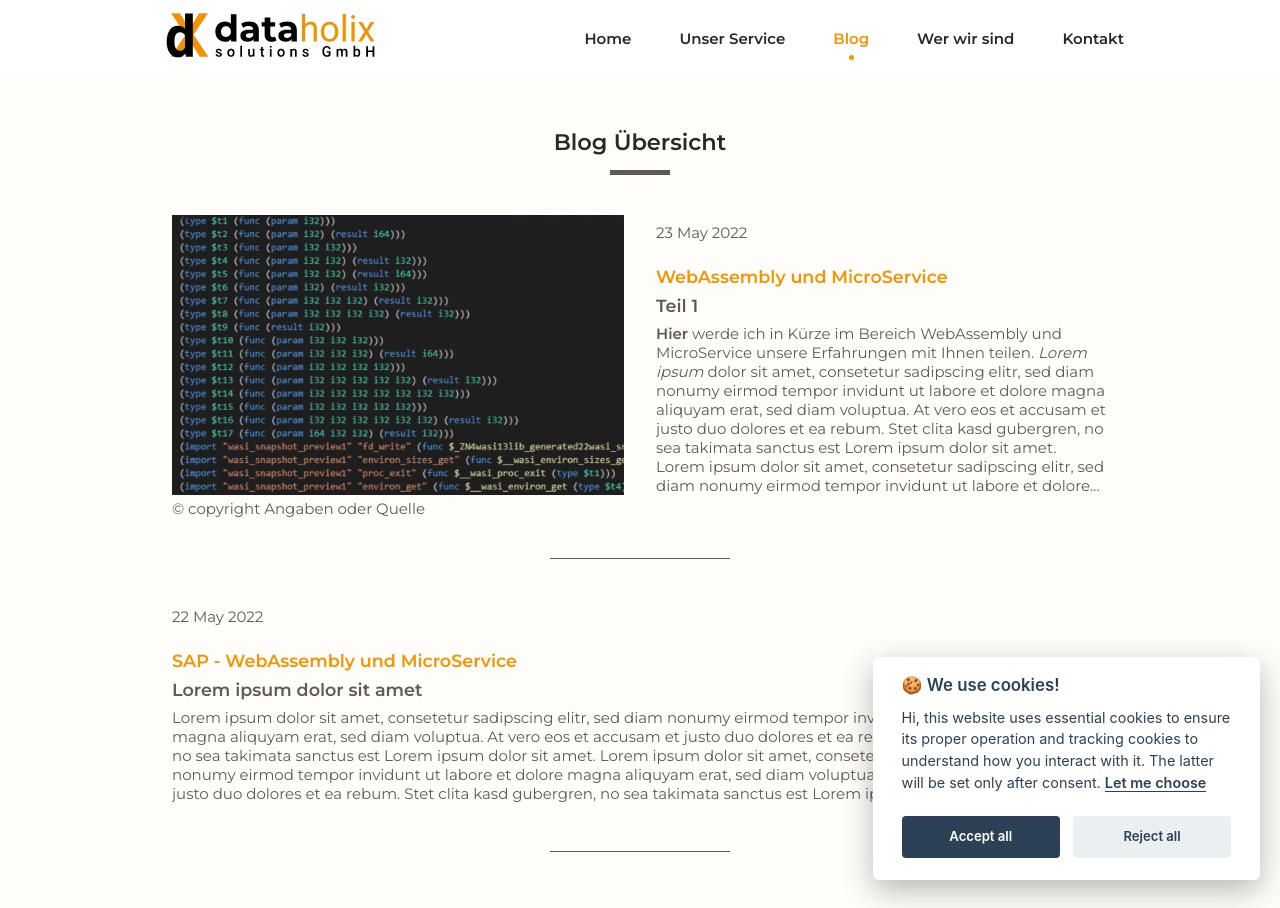
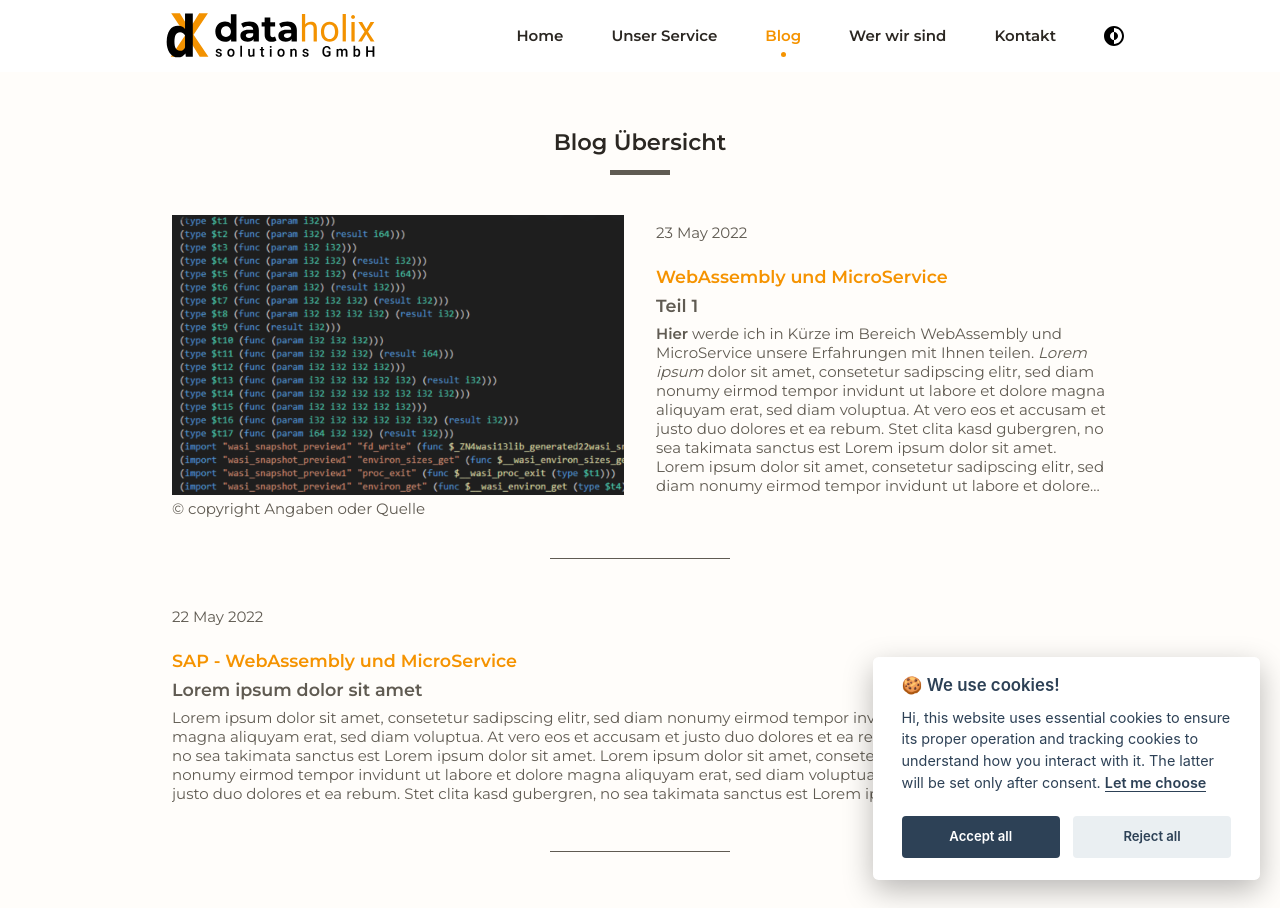
Before and after one commit to dataholix-melih-omay/dataholix-www, a Jekyll site: the page built from blogs.html, in a window 1280 px wide. Built offline with Jekyll 4.4.1, drawn with Linux system fonts in a browser that asks for light colours.

Commit message:
[Bugfix] - Header and Static <no_ticket> Entfernung der der header-static.html aus dem code Anpassung der active css im single oder block modus Pfade der svgs angepasst

```diff
--- a/_includes/header-static.html
+++ b/_includes/header-static.html
@@ -1,17 +1,17 @@
 <header class="header" id="header-static">
     <nav class="nav container">
         <picture>
-            <source srcset="{{"/assets/images/navigation/data_holix_log_dark-new.svg" | | prepend: site.baseurl}}" media="(prefers-color-scheme: dark)">
-            <img src="{{"/assets/images/navigation/data_holix_log_light-new.svg" | | prepend: site.baseurl}}" alt="Dataholix Logo" class="nav__img">
+            <source srcset="{{"/assets/images/navigation/data_holix_log_dark-new.svg" | prepend: site.baseurl}}" media="(prefers-color-scheme: dark)">
+            <img src="{{"/assets/images/navigation/data_holix_log_light-new.svg" | prepend: site.baseurl}}" alt="Dataholix Logo" class="nav__img">
         </picture>
 
         <div class="nav__menu" id="nav-menu">
             <ul class="nav__list">
                 <li class="nav__item">
-                    <a href="{{"/" | | prepend: site.baseurl}}" class="nav__link">
+                    <a href="{{"/" | prepend: site.baseurl}}" class="nav__link">
                         <picture>
-                            <source srcset="{{"/assets/images/navigation/home-white.svg" | | prepend: site.baseurl}}" media="(prefers-color-scheme: dark)">
-                            <img src="{{"/assets/images/navigation/home.svg" | | prepend: site.baseurl}}" alt="Menu Home" class="nav__icon nav__icon-active">
+                            <source srcset="{{"/assets/images/navigation/home-white.svg" | prepend: site.baseurl}}" media="(prefers-color-scheme: dark)">
+                            <img src="{{"/assets/images/navigation/home.svg" | prepend: site.baseurl}}" alt="Menu Home" class="nav__icon nav__icon-active">
                         </picture>
                         <span class="nav__name">Home</span>
                     </a>
@@ -20,8 +20,8 @@
                 <li class="nav__item">
                     <a href="{{"/#skills" | prepend: site.baseurl}}" class="nav__link">
                         <picture>
-                            <source srcset="{{"/assets/images/navigation/service-01-white.svg" | | prepend: site.baseurl}}" media="(prefers-color-scheme: dark)">
-                            <img src="{{"/assets/images/navigation/service-01.svg" | | prepend: site.baseurl}}" alt="Menu Unsere Service" class="nav__icon">
+                            <source srcset="{{"/assets/images/navigation/service-01-white.svg" | prepend: site.baseurl}}" media="(prefers-color-scheme: dark)">
+                            <img src="{{"/assets/images/navigation/service-01.svg" | prepend: site.baseurl}}" alt="Menu Unsere Service" class="nav__icon">
                         </picture>
                         <span class="nav__name">Unser Service</span>
                     </a>
@@ -30,8 +30,8 @@
                 <li class="nav__item">
                     <a href="#blog" class="nav__link active-link">
                         <picture>
-                            <source srcset="{{"/assets/images/navigation/blog-01-white.svg" | | prepend: site.baseurl}}" media="(prefers-color-scheme: dark)">
-                            <img src="{{"/assets/images/navigation/blog-01.svg" | | prepend: site.baseurl}}" alt="Menu Blog" class="nav__icon">
+                            <source srcset="{{"/assets/images/navigation/blog-01-white.svg" | prepend: site.baseurl}}" media="(prefers-color-scheme: dark)">
+                            <img src="{{"/assets/images/navigation/blog-01.svg" | prepend: site.baseurl}}" alt="Menu Blog" class="nav__icon">
                         </picture>
                         <span class="nav__name">Blog</span>
                     </a>
@@ -40,8 +40,8 @@
                 <li class="nav__item">
                     <a href="{{"/#about" | prepend: site.baseurl}}" class="nav__link">
                         <picture>
-                            <source srcset="{{"/assets/images/navigation/wir-white.svg" | | prepend: site.baseurl}}" media="(prefers-color-scheme: dark)">
-                            <img src="{{"/assets/images/navigation/wir.svg" | | prepend: site.baseurl}}" alt="Menu Über uns" class="nav__icon">
+                            <source srcset="{{"/assets/images/navigation/wir-white.svg" | prepend: site.baseurl}}" media="(prefers-color-scheme: dark)">
+                            <img src="{{"/assets/images/navigation/wir.svg" | prepend: site.baseurl}}" alt="Menu Über uns" class="nav__icon">
                         </picture>
                         <span class="nav__name">Wer wir sind</span>
                     </a>
@@ -50,8 +50,8 @@
                 <li class="nav__item">
                     <a href="{{"/#contactme" | prepend: site.baseurl}}" class="nav__link">
                         <picture>
-                            <source srcset="{{"/assets/images/navigation/contact-white.svg" | | prepend: site.baseurl}}" media="(prefers-color-scheme: dark)">
-                            <img src="{{"/assets/images/navigation/contact.svg" | | prepend: site.baseurl}}" alt="Menu Kontakt" class="nav__icon">
+                            <source srcset="{{"/assets/images/navigation/contact-white.svg" | prepend: site.baseurl}}" media="(prefers-color-scheme: dark)">
+                            <img src="{{"/assets/images/navigation/contact.svg" | prepend: site.baseurl}}" alt="Menu Kontakt" class="nav__icon">
                         </picture>
                         <span class="nav__name">Kontakt</span>
                     </a>
--- a/_includes/header.html
+++ b/_includes/header.html
@@ -1,57 +1,65 @@
 <header class="header" id="header">
+    {% if page.url == "/" %}
+        {% assign active = "active-link" %}
+        {% assign active-static = "" %}
+    {%- else -%}
+        {% assign active = "" %}
+        {% assign active-static = "active-link" %}
+    {% endif %}
+
     <nav class="nav container">
         <picture>
-            <source srcset="./assets/images/navigation/data_holix_log_dark-new.svg" media="(prefers-color-scheme: dark)">
-            <img src="./assets/images/navigation/data_holix_log_light-new.svg" alt="Dataholix Logo" class="nav__img">
+            <source srcset="{{"/assets/images/navigation/data_holix_log_dark-new.svg" | | prepend: site.baseurl}}" media="(prefers-color-scheme: dark)">
+            <img src="{{"/assets/images/navigation/data_holix_log_light-new.svg" | | prepend: site.baseurl}}" alt="Dataholix Logo" class="nav__img">
         </picture>
 
         <div class="nav__menu" id="nav-menu">
             <ul class="nav__list">
                 <li class="nav__item">
-                    <a href="#home" class="nav__link active-link">
+                    <a href="{{"/#home" | prepend: site.baseurl}}" class="nav__link {{ active }}">
                         <picture>
-                            <source srcset="./assets/images/navigation/home-white.svg" media="(prefers-color-scheme: dark)">
-                            <img src="./assets/images/navigation/home.svg" alt="Menu Home" class="nav__icon nav__icon-active">
+                            <source srcset="{{"/assets/images/navigation/home-white.svg" | prepend: site.baseurl}}" media="(prefers-color-scheme: dark)">
+                            <img src="{{"/assets/images/navigation/home.svg" | prepend: site.baseurl}}" alt="Menu Home" class="nav__icon nav__icon-active">
                         </picture>
                         <span class="nav__name">Home</span>
                     </a>
                 </li>
 
                 <li class="nav__item">
-                    <a href="#skills" class="nav__link">
+                    <a href="{{"/#skills" | prepend: site.baseurl}}" class="nav__link">
                         <picture>
-                            <source srcset="./assets/images/navigation/service-01-white.svg" media="(prefers-color-scheme: dark)">
-                            <img src="./assets/images/navigation/service-01.svg" alt="Menu Unsere Service" class="nav__icon">
+                            <source srcset="{{"/assets/images/navigation/service-01-white.svg" | prepend: site.baseurl}}" media="(prefers-color-scheme: dark)">
+                            <img src="{{"/assets/images/navigation/service-01.svg" | prepend: site.baseurl}}" alt="Menu Unsere Service" class="nav__icon">
                         </picture>
                         <span class="nav__name">Unser Service</span>
                     </a>
                 </li>
 
                 <li class="nav__item">
-                    <a href="#blog" class="nav__link">
+                    <a href="{{"/#blog" | prepend: site.baseurl}}" class="nav__link {{ active-static }}">
                         <picture>
-                            <source srcset="./assets/images/navigation/blog-01-white.svg" media="(prefers-color-scheme: dark)">
-                            <img src="./assets/images/navigation/blog-01.svg" alt="Menu Blog" class="nav__icon">
+                            <source srcset="{{"/assets/images/navigation/blog-01-white.svg" | prepend: site.baseurl}}" media="(prefers-color-scheme: dark)">
+                            <img src="{{"/assets/images/navigation/blog-01.svg" | prepend: site.baseurl}}" alt="Menu Blog" class="nav__icon">
                         </picture>
                         <span class="nav__name">Blog</span>
                     </a>
                 </li>
 
                 <li class="nav__item">
-                    <a href="#about" class="nav__link">
+                    <a href="{{"/#about" | prepend: site.baseurl}}" class="nav__link">
                         <picture>
-                            <source srcset="./assets/images/navigation/wir-white.svg" media="(prefers-color-scheme: dark)">
-                            <img src="./assets/images/navigation/wir.svg" alt="Menu Über uns" class="nav__icon">
+                            <source srcset="{{"/assets/images/navigation/wir-white.svg" | prepend: site.baseurl}}" media="(prefers-color-scheme: dark)">
+                            <img src="{{"/assets/images/navigation/wir.svg" | prepend: site.baseurl}}" alt="Menu Über uns" class="nav__icon">
                         </picture>
                         <span class="nav__name">Wer wir sind</span>
                     </a>
                 </li>
 
                 <li class="nav__item">
-                    <a href="#contactme" class="nav__link">
+                    <a href="{{"/#contactme" | prepend: site.baseurl}}" class="nav__link">
                         <picture>
-                            <source srcset="./assets/images/navigation/contact-white.svg" media="(prefers-color-scheme: dark)">
-                            <img src="./assets/images/navigation/contact.svg" alt="Menu Kontakt" class="nav__icon">
+                            <source srcset="{{"/assets/images/navigation/contact-white.svg" | prepend: site.baseurl}}" media="(prefers-color-scheme: dark)">
+                            <img src="{{"/assets/images/navigation/contact.svg" | prepend: site.baseurl}}" alt="Menu Kontakt" class="nav__icon">
                         </picture>
                         <span class="nav__name">Kontakt</span>
                     </a>
@@ -59,11 +67,11 @@
                 <li class="nav__item">
                     <a href="" class="nav__link">
                         <picture>
-                            <source srcset="./assets/images/svgs/mode_dark_white.svg" media="(prefers-color-scheme: dark)">
-                            <img src="./assets/images/svgs/mode_dark.svg" alt="Menu Kontakt" class="nav__icon">
+                            <source srcset="{{"/assets/images/svgs/mode_dark_white.svg" | prepend: site.baseurl }}" media="(prefers-color-scheme: dark)">
+                            <img src="{{"/assets/images/svgs/mode_dark.svg" | prepend: site.baseurl }}" alt="Menu Kontakt" class="nav__icon">
                         </picture>
 
-                        <span class="nav__name"><img src="./assets/images/svgs/mode_dark.svg" alt="Hell/Dunkel" width="20px"></span>
+                        <span class="nav__name"><img src="{{"/assets/images/svgs/mode_dark.svg" | prepend: site.baseurl }}" alt="Hell/Dunkel" width="20px"></span>
                     </a>
                 </li>
             </ul>
--- a/_layouts/post.html
+++ b/_layouts/post.html
@@ -3,7 +3,7 @@
 ---
 
 <!--====== Header -->
-{%- include header-static.html -%}
+{%- include header.html -%}
 
 <main>
     <section class="container section section__height" id="page_blog">
--- a/blogs.html
+++ b/blogs.html
@@ -4,7 +4,7 @@
 ---
 
 <!--====== Header -->
-{% include header-static.html %}
+{% include header.html %}
 <main>
     <section class="container section section__height" id="page_blog">
         <h2 class="section__title">Blog Übersicht</h2>
```
Also changed, not shown: readme.md.
